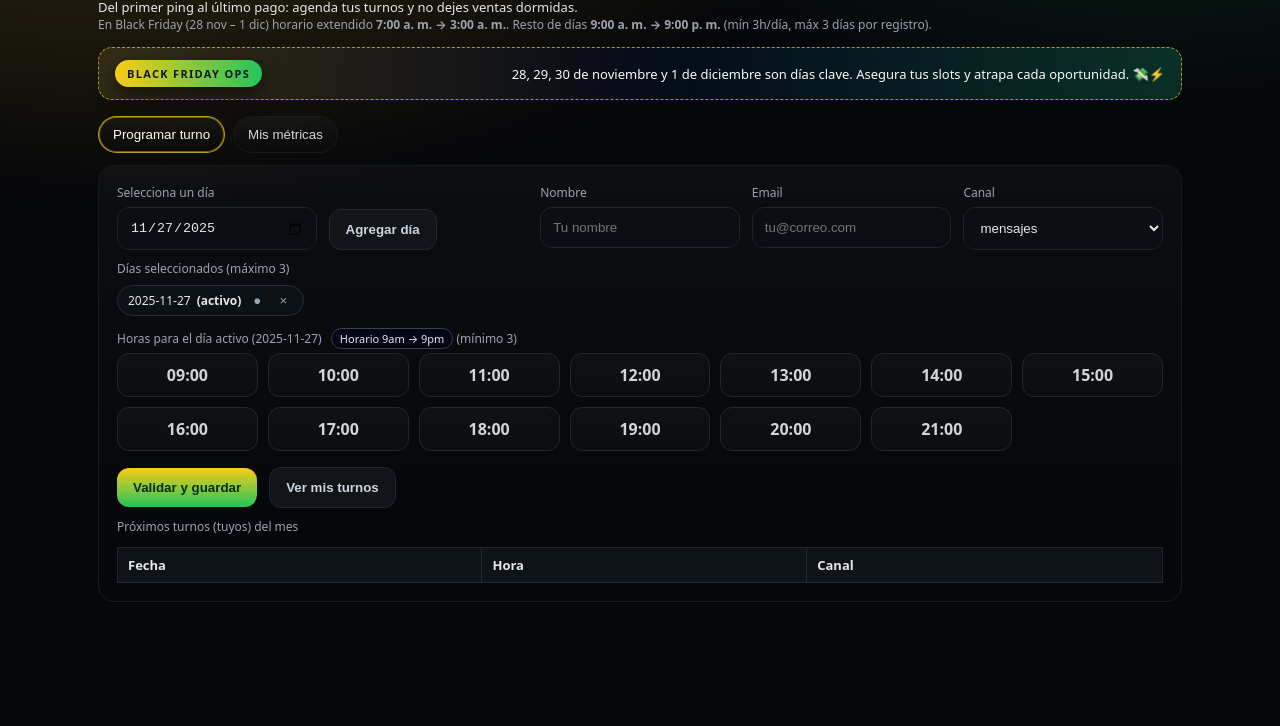
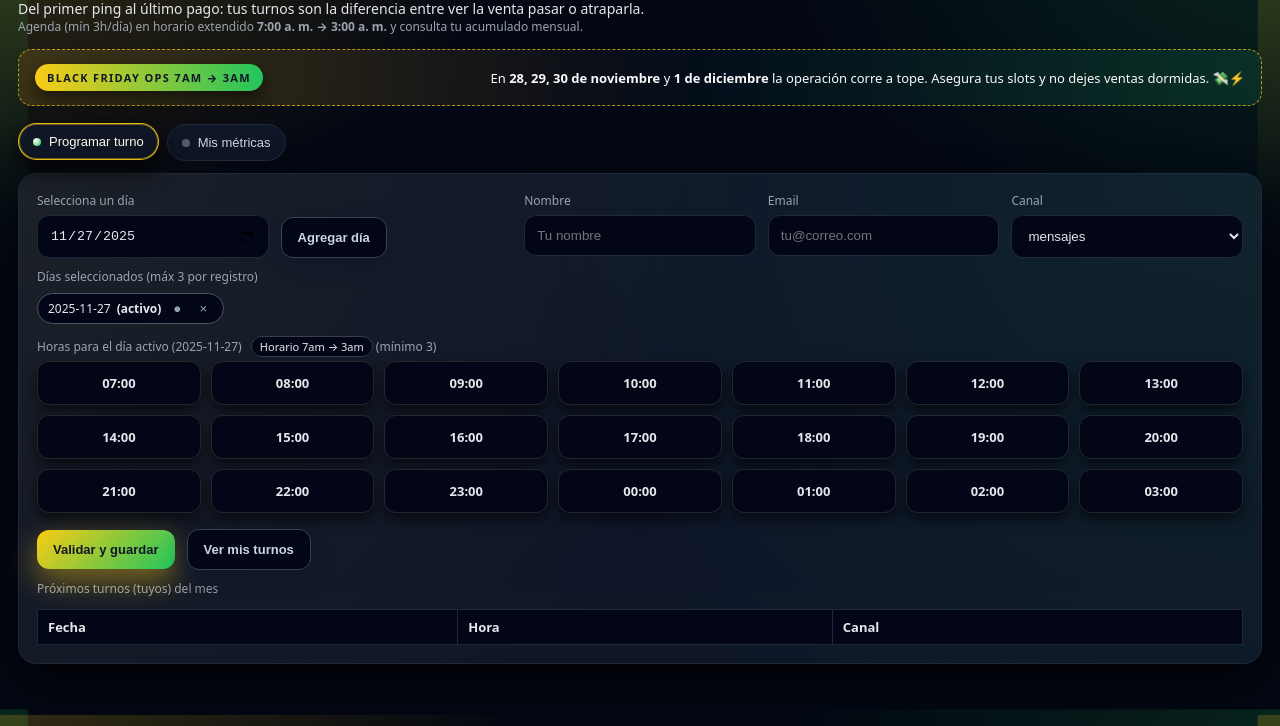
Before and after one commit to fsalas-ship-it/agent-shift-planner, a plain HTML site: page agent.html in a window 1280 px wide. Shown: the part 74-800 px from the top of the page. Drawn offline with nearby package versions, Linux system fonts and the light colour scheme.

Commit message:
Update agent.html

```diff
--- a/agent.html
+++ b/agent.html
@@ -3,16 +3,16 @@
 <head>
 <meta charset="utf-8"/>
 <meta name="viewport" content="width=device-width, initial-scale=1"/>
-<title>Sales never sleep — Turnos & Métricas (MTD)</title>
+<title>Sales never sleep — Turnos & Métricas</title>
 <style>
 :root{
-  --bg:#05060a;
-  --panel:#0b0f13;
-  --edge:#161b21;
+  --bg:#030712;
+  --panel:#020617;
+  --edge:#1f2937;
   --text:#e5e7eb;
   --mut:#9ca3af;
-  --acc:#facc15; /* amarillo promo */
-  --acc2:#22c55e;/* verde dinero */
+  --acc:#facc15;    /* amarillo promo */
+  --acc2:#22c55e;   /* verde dinero */
   --bad:#ef4444;
   --ok:#22c55e;
 }
@@ -21,46 +21,57 @@ body{
   margin:0;
   min-height:100vh;
   background:
-    radial-gradient(1200px 600px at 10% -10%, rgba(250,204,21,.18),transparent 60%),
-    radial-gradient(1000px 600px at 90% -20%, rgba(34,197,94,.18),transparent 60%),
+    radial-gradient(900px 500px at 0% 0%,rgba(250,204,21,.20),transparent 60%),
+    radial-gradient(900px 600px at 100% 0%,rgba(34,197,94,.16),transparent 60%),
     var(--bg);
   color:var(--text);
   font-family:ui-sans-serif,system-ui,-apple-system,Segoe UI,Roboto,Helvetica,Arial;
+  animation:bg-move 18s linear infinite alternate;
 }
+@keyframes bg-move{
+  0%{background-position:0 0,100% 0,0 0;}
+  100%{background-position:-80px -40px,100px -60px,0 0;}
+}
+
 .wrap{
-  max-width:1120px;
-  margin:0 auto;
-  padding:28px 18px 40px;
+  width:100%;
+  padding:24px 18px 40px;
 }
 header{
   display:flex;
   align-items:flex-start;
   justify-content:space-between;
   gap:16px;
-  margin-bottom:14px
+  margin-bottom:14px;
 }
 h1{
   margin:0;
-  font-size:28px;
+  font-size:32px;
   font-weight:900;
   text-transform:uppercase;
   letter-spacing:.16em;
+  animation:hero-pop 1.2s ease-out;
+}
+@keyframes hero-pop{
+  0%{transform:translateY(8px);opacity:0;}
+  100%{transform:translateY(0);opacity:1;}
+}
+.hero-sub{
+  margin-top:6px;
+  font-size:14px;
+  color:#e5e7eb;
 }
 .sub{color:var(--mut);font-size:12px}
-.hero-sub{
-  margin-top:6px;
-  font-size:13px;
-  color:#e5e7eb;
-}
 
-/* Banner comercial */
+/* Banner Black Friday */
 .bf-banner{
-  margin:14px 0 16px;
-  padding:12px 16px;
+  width:100%;
+  margin:14px 0 18px 0;
+  padding:14px 16px;
   border-radius:14px;
   border:1px dashed rgba(250,204,21,.7);
   background:
-    radial-gradient(circle at 0 0,rgba(250,204,21,.20),transparent 55%),
+    radial-gradient(circle at 0 0,rgba(250,204,21,.24),transparent 55%),
     radial-gradient(circle at 100% 0,rgba(34,197,94,.22),transparent 55%),
     #020617;
   display:flex;
@@ -68,6 +79,11 @@ h1{
   gap:10px;
   align-items:center;
   justify-content:space-between;
+  animation:banner-glow 2.4s ease-in-out infinite alternate;
+}
+@keyframes banner-glow{
+  0%{box-shadow:0 0 0 rgba(250,204,21,0.1);}
+  100%{box-shadow:0 0 32px rgba(250,204,21,0.4);}
 }
 .bf-pill{
   font-size:11px;
@@ -86,57 +102,62 @@ h1{
 }
 
 /* Tabs */
-.tabs{
-  display:flex;
-  gap:8px;
-  margin-bottom:12px;
-}
+.tabs{display:flex;gap:8px;margin-bottom:12px}
 .tab{
   border:1px solid var(--edge);
-  background:linear-gradient(180deg,rgba(255,255,255,.03),rgba(255,255,255,0));
+  background:linear-gradient(180deg,rgba(15,23,42,.9),rgba(15,23,42,.7));
   color:#d1d5db;
   padding:10px 14px;
   border-radius:999px;
   cursor:pointer;
+  display:flex;
+  align-items:center;
+  gap:8px;
+  font-size:13px;
+  transition:transform .12s ease-out, box-shadow .12s ease-out, border-color .12s;
+}
+.tab::before{
+  content:'';
+  width:8px;
+  height:8px;
+  border-radius:999px;
+  background:rgba(148,163,184,.5);
 }
 .tab.on{
-  border-color:rgba(250,204,21,.75);
+  border-color:rgba(250,204,21,.9);
   color:#fefce8;
-  box-shadow:0 0 0 1px rgba(250,204,21,.4) inset;
+  box-shadow:0 0 0 1px rgba(250,204,21,.4) inset,0 10px 25px rgba(0,0,0,.8);
+  transform:translateY(-1px);
+}
+.tab.on::before{
+  background:radial-gradient(circle at 30% 30%,#fff,var(--acc2));
 }
 
 /* Cards */
 .card{
-  background:linear-gradient(180deg,rgba(255,255,255,.03),rgba(255,255,255,0));
+  width:100%;
+  background:
+    radial-gradient(circle at 0 0,rgba(250,204,21,.06),transparent 55%),
+    radial-gradient(circle at 100% 0,rgba(34,197,94,.08),transparent 55%),
+    linear-gradient(180deg,rgba(15,23,42,.96),rgba(15,23,42,.92));
   border:1px solid var(--edge);
-  border-radius:16px;
+  border-radius:18px;
   padding:18px;
+  box-shadow:0 20px 40px rgba(0,0,0,.65);
 }
-.grid5{
-  display:grid;
-  grid-template-columns:repeat(5,minmax(0,1fr));
-  gap:12px;
-}
-.grid3{
-  display:grid;
-  grid-template-columns:repeat(3,minmax(0,1fr));
-  gap:12px;
-}
-.lbl{
-  font-size:12px;
-  color:var(--mut);
-  margin-bottom:6px;
-}
+.grid5{display:grid;grid-template-columns:repeat(5,minmax(0,1fr));gap:12px}
+.grid3{display:grid;grid-template-columns:repeat(3,minmax(0,1fr));gap:12px}
+.lbl{font-size:12px;color:var(--mut);margin-bottom:6px}
 .inp,select{
-  background:#0b0f13;
+  background:#020617;
   color:var(--text);
-  border:1px solid #1c232a;
+  border:1px solid #1f2937;
   border-radius:12px;
   padding:12px;
   width:100%;
 }
 
-/* Tag horario */
+/* Tag de modo de día */
 .tag{
   margin-left:6px;
   padding:2px 8px;
@@ -145,6 +166,11 @@ h1{
   border:1px solid #374151;
   background:#020617;
   color:#e5e7eb;
+}
+.tag-bf{
+  background:linear-gradient(90deg,#facc15,#22c55e);
+  color:#111827;
+  border-color:rgba(15,23,42,.8);
 }
 
 /* Horas */
@@ -162,61 +188,101 @@ h1{
   border-radius:12px;
   cursor:pointer;
   user-select:none;
-  background:linear-gradient(180deg,#0f1113,#0b0d0f);
+  background:linear-gradient(180deg,#020617,#020617);
   font-weight:700;
-  color:#d1d5db;
+  font-size:13px;
+  color:#e5e7eb;
+  box-shadow:0 6px 14px rgba(0,0,0,.6);
   position:relative;
+  transition:transform .08s ease-out, box-shadow .08s ease-out, border-color .08s;
+}
+.hbtn:hover{
+  transform:translateY(-1px);
+  box-shadow:0 10px 22px rgba(0,0,0,.75);
+  border-color:#4b5563;
 }
 .hbtn.on{
-  background:linear-gradient(180deg,rgba(250,204,21,.35),rgba(34,197,94,.38));
-  border-color:rgba(250,204,21,.8);
+  background:linear-gradient(180deg,rgba(250,204,21,.35),rgba(34,197,94,.45));
+  border-color:rgba(250,204,21,.9);
   color:#111827;
-  box-shadow:0 0 0 1px rgba(0,0,0,.6) inset;
+  box-shadow:0 0 0 1px rgba(15,23,42,.9) inset,0 10px 24px rgba(250,204,21,.35);
 }
 
-/* Acciones */
-.actions{
-  display:flex;
-  gap:12px;
-  align-items:center;
-  flex-wrap:wrap;
-  margin-top:16px;
-}
+/* Botones */
+.actions{display:flex;gap:12px;align-items:center;flex-wrap:wrap;margin-top:16px}
 .btn{
-  background:linear-gradient(180deg,var(--acc),var(--acc2));
-  color:#062e15;
+  background:linear-gradient(135deg,var(--acc),var(--acc2));
+  color:#111827;
   font-weight:900;
   border:none;
   border-radius:12px;
   padding:12px 16px;
   cursor:pointer;
+  font-size:13px;
+  box-shadow:0 12px 30px rgba(250,204,21,.45);
+  transition:transform .12s ease-out, box-shadow .12s ease-out;
+  position:relative;
+  overflow:hidden;
+}
+.btn::after{
+  content:'';
+  position:absolute;
+  inset:0;
+  background:linear-gradient(120deg,transparent 0,rgba(255,255,255,.45) 45%,transparent 90%);
+  transform:translateX(-120%);
+  opacity:.0;
+}
+.btn:hover{
+  transform:translateY(-1px);
+  box-shadow:0 16px 36px rgba(250,204,21,.65);
+}
+.btn:hover::after{
+  opacity:.8;
+  animation:btn-shine .8s ease-out;
+}
+@keyframes btn-shine{
+  0%{transform:translateX(-120%);}
+  100%{transform:translateX(120%);}
 }
 .btn.sec{
-  background:#11151a;
+  background:#020617;
   color:#cbd5e1;
-  border:1px solid #202832;
+  border:1px solid #374151;
+  box-shadow:0 8px 18px rgba(15,23,42,.9);
 }
+.btn.sec::after{display:none;}
+
+/* Mensajes */
 .msg{font-size:12px}
 .ok{color:#22c55e}
 .err{color:#ef4444}
 .mut{color:#9ca3af}
 
-/* Chips días */
-.chips{
-  display:flex;
-  gap:8px;
-  flex-wrap:wrap;
-  margin-top:8px;
-}
+/* Chips de días */
+.chips{display:flex;gap:8px;flex-wrap:wrap;margin-top:8px}
 .chip{
   display:inline-flex;
   align-items:center;
   gap:6px;
   padding:6px 10px;
   border-radius:999px;
-  border:1px solid #24303a;
-  background:#0c1116;
+  border:1px solid #4b5563;
+  background:#020617;
   font-size:12px;
+}
+.chip.bf{
+  border-color:rgba(250,204,21,.9);
+  background:radial-gradient(circle at 0 0,rgba(250,204,21,.25),transparent 55%);
+}
+.chip span.badge{
+  font-size:10px;
+  text-transform:uppercase;
+  letter-spacing:.08em;
+  padding:2px 6px;
+  border-radius:999px;
+  background:rgba(250,204,21,.15);
+  border:1px solid rgba(250,204,21,.7);
+  color:#facc15;
 }
 .chip button{
   background:transparent;
@@ -226,39 +292,21 @@ h1{
 }
 
 /* Tabla */
-.table{
-  margin-top:12px;
-  border-collapse:collapse;
-  width:100%;
-}
-th,td{
-  border:1px solid #1f2730;
-  padding:8px 10px;
-  font-size:13px;
-}
-th{
-  background:#0e1318;
-  text-align:left;
-}
+.table{margin-top:12px;border-collapse:collapse;width:100%}
+th,td{border:1px solid #1f2937;padding:8px 10px;font-size:13px}
+th{background:#020617;text-align:left}
 
 /* KPI */
 .kpi{
-  border:1px solid #223;
-  background:#0b0f13;
+  border:1px solid #1f2937;
+  background:#020617;
   border-radius:14px;
   padding:18px;
   text-align:center;
+  box-shadow:0 10px 22px rgba(0,0,0,.7);
 }
-.kpi h3{
-  margin:0;
-  font-size:13px;
-  color:#a7f3d0;
-}
-.kpi .v{
-  font-size:28px;
-  font-weight:900;
-  margin-top:8px;
-}
+.kpi h3{margin:0;font-size:13px;color:#a7f3d0;text-transform:uppercase;letter-spacing:.08em}
+.kpi .v{font-size:28px;font-weight:900;margin-top:8px}
 
 /* Modal */
 .modal{
@@ -267,30 +315,19 @@ th{
   display:none;
   align-items:center;
   justify-content:center;
-  background:rgba(0,0,0,.5);
+  background:rgba(0,0,0,.7);
 }
 .modal .box{
   width:min(560px,92%);
-  background:#0b0f13;
-  border:1px solid #223;
+  background:#020617;
+  border:1px solid #1f2937;
   border-radius:16px;
   padding:18px;
+  box-shadow:0 25px 45px rgba(0,0,0,.85);
 }
-.box h3{
-  margin:0 0 8px 0;
-  font-size:16px;
-}
-.list{
-  font-size:14px;
-  line-height:1.7;
-  margin:8px 0 14px 0;
-  color:#d1d5db;
-}
-.row{
-  display:flex;
-  gap:10px;
-  justify-content:flex-end;
-}
+.box h3{margin:0 0 8px 0;font-size:16px}
+.list{font-size:14px;line-height:1.7;margin:8px 0 14px 0;color:#d1d5db}
+.row{display:flex;gap:10px;justify-content:flex-end}
 
 /* Monedas */
 .coin{
@@ -310,10 +347,10 @@ th{
   100%{transform:translate3d(var(--dx,-10px),-90px,0) scale(1.1);opacity:0;}
 }
 
-@media(max-width:960px){
+@media (max-width:960px){
   .grid5{grid-template-columns:repeat(2,minmax(0,1fr))}
 }
-@media(max-width:640px){
+@media (max-width:640px){
   header{flex-direction:column;align-items:flex-start}
   .grid5,.grid3{grid-template-columns:minmax(0,1fr)}
 }
@@ -326,19 +363,17 @@ th{
   <header>
     <div>
       <h1>Sales never sleep</h1>
-      <div class="hero-sub">Del primer ping al último pago: agenda tus turnos y no dejes ventas dormidas.</div>
-      <div class="sub">
-        En Black Friday (28 nov – 1 dic) horario extendido <b>7:00 a. m. → 3:00 a. m.</b>.
-        Resto de días <b>9:00 a. m. → 9:00 p. m.</b> (mín 3h/día, máx 3 días por registro).
-      </div>
+      <div class="hero-sub">Del primer ping al último pago: tus turnos son la diferencia entre ver la venta pasar o atraparla.</div>
+      <div class="sub">Agenda (mín 3h/día) en horario extendido <b>7:00 a. m. → 3:00 a. m.</b> y consulta tu acumulado mensual.</div>
     </div>
     <div class="sub">Capacidad fija: <b>30</b> msgs/h</div>
   </header>
 
+  <!-- Banner Black Friday -->
   <div class="bf-banner">
-    <div class="bf-pill">Black Friday Ops</div>
+    <div class="bf-pill">Black Friday Ops 7am → 3am</div>
     <div class="bf-copy">
-      28, 29, 30 de noviembre y 1 de diciembre son días clave. Asegura tus slots y atrapa cada oportunidad. 💸⚡
+      En <b>28, 29, 30 de noviembre</b> y <b>1 de diciembre</b> la operación corre a tope. Asegura tus slots y no dejes ventas dormidas. 💸⚡
     </div>
   </div>
 
@@ -375,7 +410,7 @@ th{
       </div>
     </div>
 
-    <div class="lbl" style="margin-top:10px">Días seleccionados (máximo 3)</div>
+    <div class="lbl" style="margin-top:10px">Días seleccionados <span class="mut">(máx 3 por registro)</span></div>
     <div class="chips" id="days"></div>
 
     <div style="margin-top:14px">
@@ -495,23 +530,18 @@ function toast(kind,msg){ const el=$('msg'); el.className='msg '+(kind||'mut');
 
 const FIXED_CAP=30;
 
-/* --- HORARIOS --- */
-// Horario normal: 9:00 → 21:00
-const NORMAL_HOURS=[9,10,11,12,13,14,15,16,17,18,19,20,21];
+/* --- Configuración de horarios --- */
+/* Horario extendido: 7:00 → 23:00 y luego 00:00 → 03:00 del siguiente día */
+const HOURS=[
+  ...Array.from({length:17},(_,i)=>i+7),   // 7..23
+  ...Array.from({length:4},(_,i)=>i)       // 0..3
+];
 
-// Horario extendido BF: 7:00 → 3:00 del siguiente día
-const EXTENDED_HOURS=[7,8,9,10,11,12,13,14,15,16,17,18,19,20,21,22,23,0,1,2,3];
-
-// Días BF con horario extendido (MM-DD)
+/* Días de Black Friday para resaltar (no afecta horario, solo estilo) */
 const BF_DAYS=['11-28','11-29','11-30','12-01'];
-
 function isBfDay(dateStr){
   if(!dateStr) return false;
   return BF_DAYS.includes(dateStr.slice(5)); // MM-DD
-}
-
-function getHoursForDay(dateStr){
-  return isBfDay(dateStr) ? EXTENDED_HOURS : NORMAL_HOURS;
 }
 
 /* --- Monedas --- */
@@ -548,10 +578,10 @@ function updateDayModeLabel(){
     return;
   }
   if(isBfDay(activeDay)){
-    label.textContent='BF 7am → 3am';
-    label.className='tag';
+    label.textContent='Black Friday • 7am → 3am';
+    label.className='tag tag-bf';
   }else{
-    label.textContent='Horario 9am → 9pm';
+    label.textContent='Horario 7am → 3am';
     label.className='tag';
   }
 }
@@ -594,12 +624,14 @@ function renderDays(){
   const box=$('days');
   box.innerHTML='';
   selectedDays.forEach(d=>{
+    const bf=isBfDay(d);
     const el=document.createElement('span');
-    el.className='chip';
-    const badge = isBfDay(d) ? ' <span style="font-size:10px;color:#facc15;">BF</span>' : '';
-    el.innerHTML=`${d} ${d===activeDay?'<b>(activo)</b>':''}${badge}
-      <button data-sel="${d}">●</button>
-      <button data-del="${d}">×</button>`;
+    el.className='chip'+(bf?' bf':'');
+    el.innerHTML=`
+      ${d} ${d===activeDay?'<b>(activo)</b>':''}
+      ${bf?'<span class="badge">BF</span>':''}
+      <button title="Activar" data-sel="${d}">●</button>
+      <button title="Quitar" data-del="${d}">×</button>`;
     box.appendChild(el);
   });
   box.querySelectorAll('button[data-sel]').forEach(b=> b.onclick=()=> setActiveDay(b.getAttribute('data-sel')) );
@@ -614,8 +646,7 @@ function paintHours(){
     return;
   }
   const sel=hoursByDay[activeDay]||(hoursByDay[activeDay]=new Set());
-  const list=getHoursForDay(activeDay);
-  list.forEach(h=>{
+  HOURS.forEach(h=>{
     const d=document.createElement('div');
     d.className='hbtn'+(sel.has(h)?' on':'');
     const label=String(h).padStart(2,'0')+":00";
@@ -719,7 +750,7 @@ async function loadMyShifts(){
 $('email').addEventListener('change', loadMyShifts);
 $('viewMyShifts').onclick = loadMyShifts;
 
-// --- Métricas MTD ---
+// --- Métricas MTD (adaptado a tu CSV real) ---
 function toNum(v){
   const n=Number(String(v).replace(/[^0-9.-]/g,''));
   return isFinite(n)?n:0;
```
